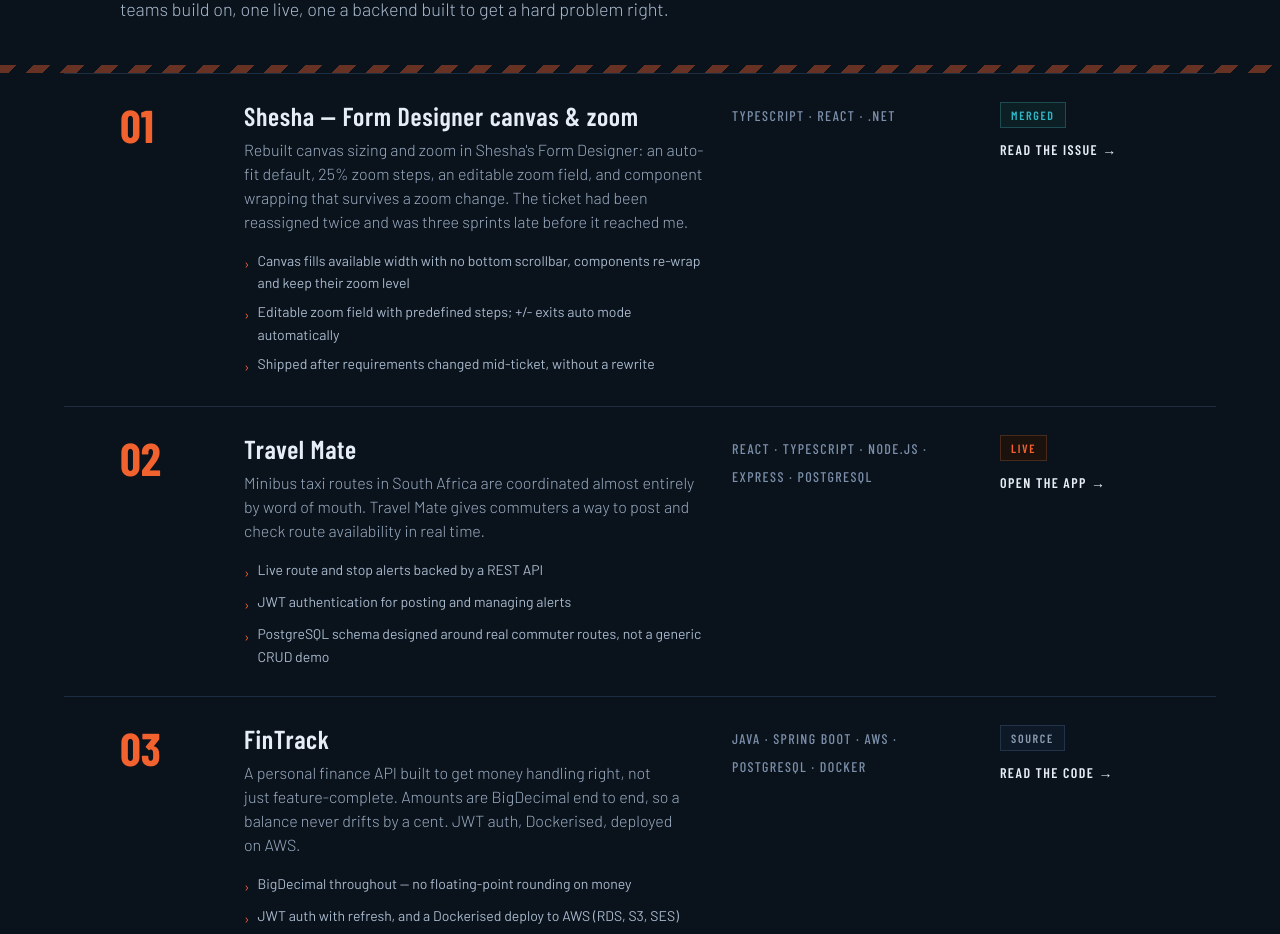
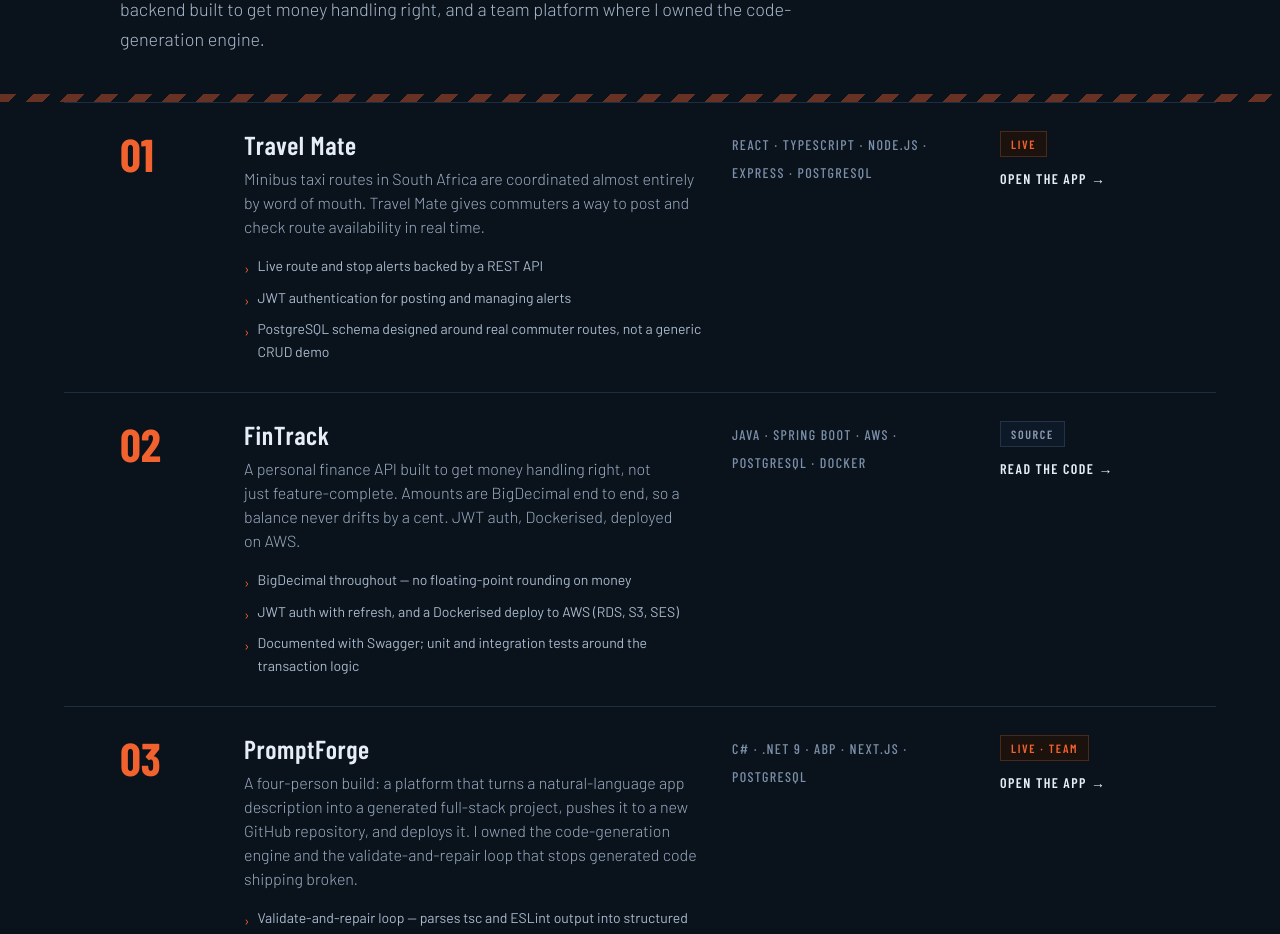
Before and after one commit to micanipho/My-portfolio, a Next.js app: page /projects in a window 1280 px wide. Shown: the part 300-1234 px from the top of the page. Built offline with nearby package versions, Linux system fonts and the light colour scheme; no server answers.

Commit message:
feat: update project descriptions and add new project entry for PromptForge

```diff
--- a/pages/projects.tsx
+++ b/pages/projects.tsx
@@ -17,8 +17,8 @@
           Selected work
         </h1>
         <p className="text-lg font-light leading-relaxed text-unit-steel-3 max-w-2xl text-pretty">
-          Three things I've actually shipped: one merged into an open-source framework other teams build on, one
-          live, one a backend built to get a hard problem right.
+          Three things I've actually shipped: a live app built around how people actually move, a backend built to
+          get money handling right, and a team platform where I owned the code-generation engine.
         </p>
       </div>
 
--- a/src/data/projects.ts
+++ b/src/data/projects.ts
@@ -26,27 +26,8 @@
 
 export const projects: Project[] = [
   {
-    slug: 'shesha-form-designer',
+    slug: 'travel-mate',
     number: '01',
-    title: 'Shesha — Form Designer canvas & zoom',
-    summary:
-      "Rebuilt canvas sizing and zoom in Shesha's Form Designer: an auto-fit default, 25% zoom steps, an editable zoom field, and component wrapping that survives a zoom change. The ticket had been reassigned twice and was three sprints late before it reached me.",
-    detail:
-      "Shesha is an open-source low-code framework that teams use to build production line-of-business applications. Issue #5012 covered seven sub-requirements for the Form Designer's canvas: fill available width, a sane default zoom, predefined zoom steps, an editable zoom input, plus/minus exiting auto mode, and a 1920×1080 preset. Requirements shifted mid-ticket — the default zoom moved from 80% to 75% and the step size changed — so the fix had to stay easy to re-tune, not just correct once.",
-    highlights: [
-      'Canvas fills available width with no bottom scrollbar, components re-wrap and keep their zoom level',
-      'Editable zoom field with predefined steps; +/- exits auto mode automatically',
-      'Shipped after requirements changed mid-ticket, without a rewrite',
-    ],
-    tech: ['TypeScript', 'React', '.NET'],
-    status: 'merged',
-    statusLabel: 'Merged',
-    link: 'https://github.com/shesha-io/shesha-framework/issues/5012',
-    linkLabel: 'Read the issue',
-  },
-  {
-    slug: 'travel-mate',
-    number: '02',
     title: 'Travel Mate',
     summary:
       'Minibus taxi routes in South Africa are coordinated almost entirely by word of mouth. Travel Mate gives commuters a way to post and check route availability in real time.',
@@ -65,7 +46,7 @@
   },
   {
     slug: 'fintrack',
-    number: '03',
+    number: '02',
     title: 'FinTrack',
     summary:
       'A personal finance API built to get money handling right, not just feature-complete. Amounts are BigDecimal end to end, so a balance never drifts by a cent. JWT auth, Dockerised, deployed on AWS.',
@@ -82,4 +63,23 @@
     link: 'https://github.com/micanipho/FinTrack',
     linkLabel: 'Read the code',
   },
+  {
+    slug: 'prompt-forge',
+    number: '03',
+    title: 'PromptForge',
+    summary:
+      'A four-person build: a platform that turns a natural-language app description into a generated full-stack project, pushes it to a new GitHub repository, and deploys it. I owned the code-generation engine and the validate-and-repair loop that stops generated code shipping broken.',
+    detail:
+      'Generating code is the easy half — the hard half is that a model will confidently emit a project that doesn’t compile. My work sat on that seam: a validator that runs the generated project through TypeScript and ESLint, parses the compiler and linter output back into structured failures, maps each failure to the specific files responsible, and hands those paths to a refiner that repairs only what broke before the build is retried. Built on ABP/.NET 9 with a Next.js dashboard.',
+    highlights: [
+      'Validate-and-repair loop — parses tsc and ESLint output into structured failures, then maps each one to the files that need repairing',
+      'Generation engine split behind interfaces (planner, scaffolder, refiner, validator) so each stage is testable on its own',
+      'GitHub OAuth and API automation: generated projects land as real repositories and deploy, rather than downloading as a zip',
+    ],
+    tech: ['C#', '.NET 9', 'ABP', 'Next.js', 'PostgreSQL'],
+    status: 'live',
+    statusLabel: 'Live · Team',
+    link: 'https://abp-group.vercel.app/',
+    linkLabel: 'Open the app',
+  },
 ];
```
